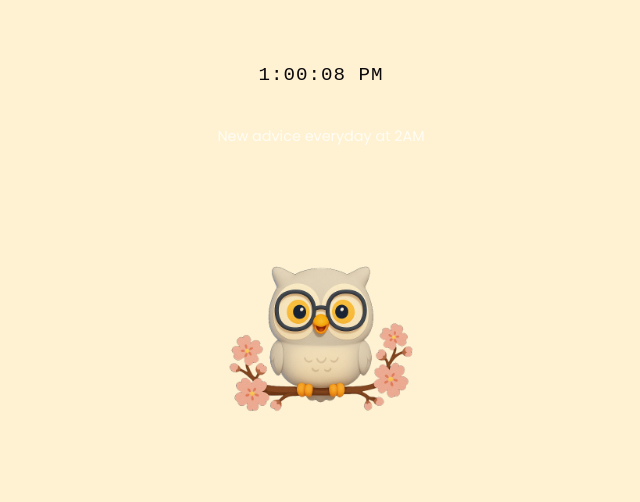
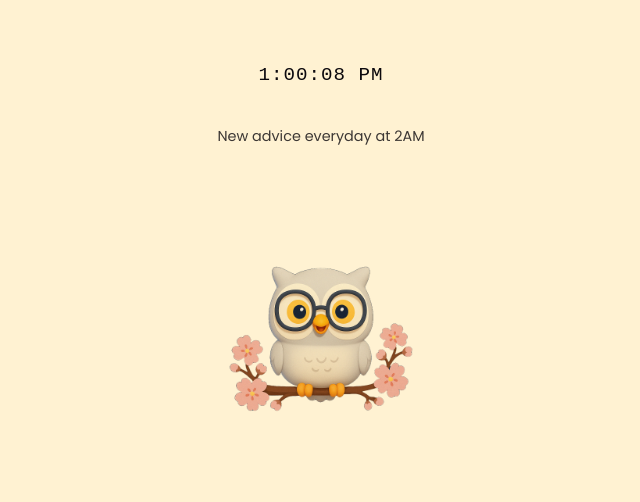
Before and after one commit to gauthamdesigns/dr-hoot-wisdom, a website: page index.html in a window 1280 px wide. Shown: the top 502 px of the page, without its empty margins (319-959 px from the left). Drawn offline with Linux system fonts and the light colour scheme; no server answers.

Commit message:
Fix update-time text color using existing color scheme variables

```diff
--- a/css/styles.css
+++ b/css/styles.css
@@ -74,10 +74,17 @@ body.night-mode .share-button {
 
 .update-time {
     font-size: 0.9rem;
-    color: #FFFFFF;
     margin-bottom: 1rem;
     font-family: 'Poppins', sans-serif;
     opacity: 0.8;
+}
+
+body.day-mode .update-time {
+    color: var(--day-text);
+}
+
+body.night-mode .update-time {
+    color: var(--night-text);
 }
 
 .owl-container {
```
Also changed, not shown: 1 other file.
